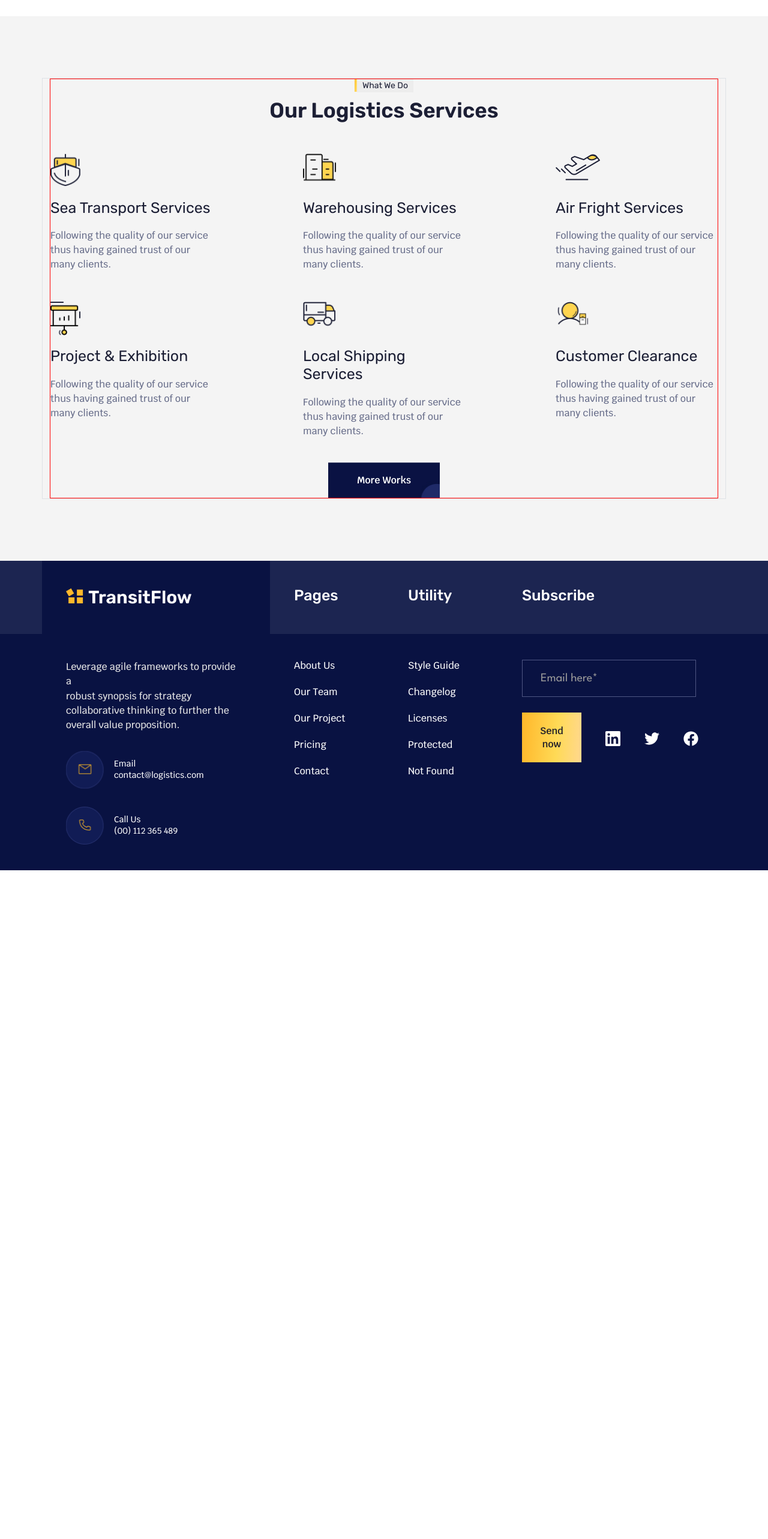
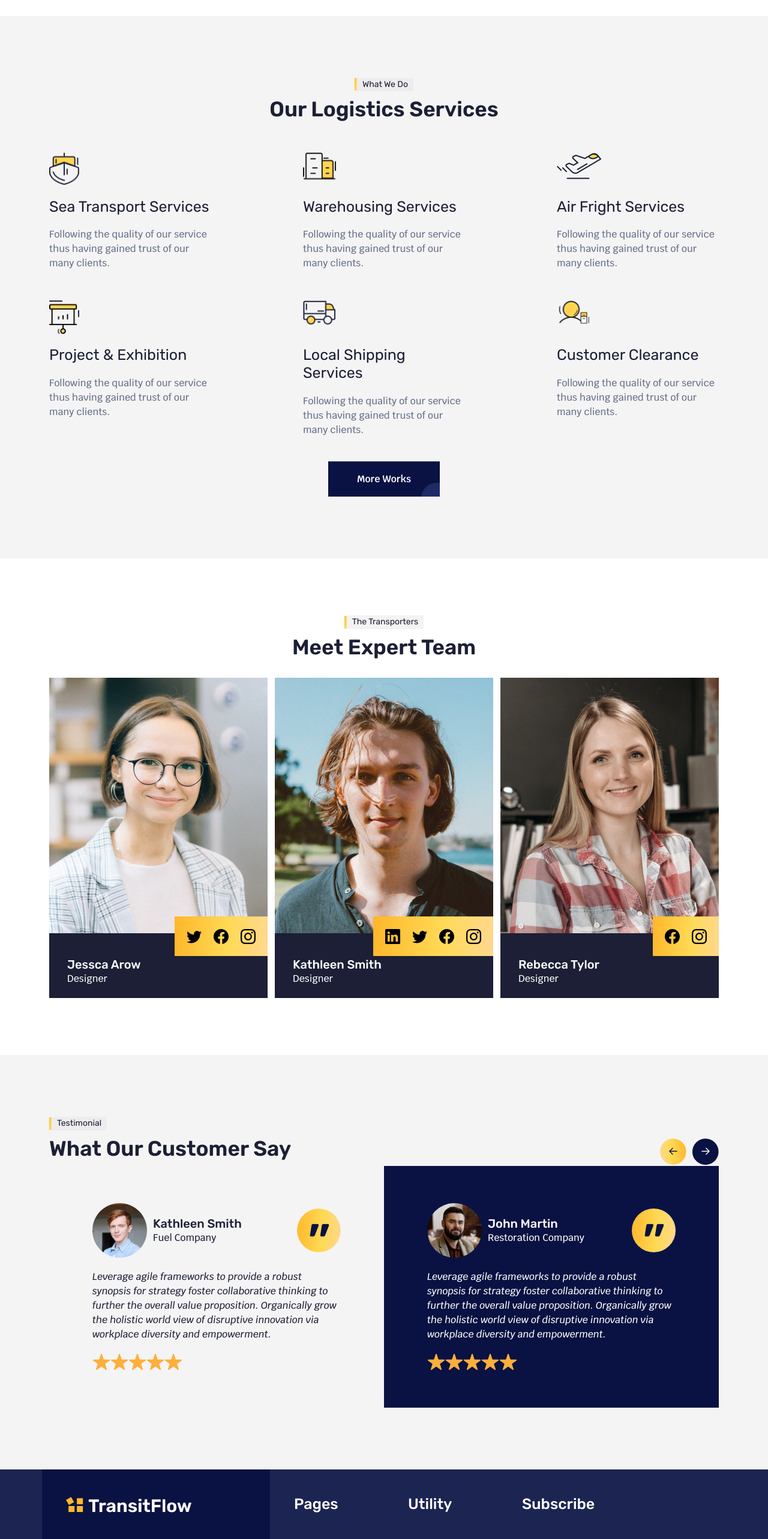
Before and after one commit to E-gap/transit-flow-site, a React (Create React App) app: page / in a window 1280 px wide. Shown: the part 1400-3966 px from the top of the page at 60% size. Before the commit the page ends 2851 px from the top, so only its background shows below. Built offline with nearby package versions, Linux system fonts and the light colour scheme.

Commit message:
about us testimonials complete

```diff
--- a/src/components/AboutUsWeDo/AboutUsWeDo.jsx
+++ b/src/components/AboutUsWeDo/AboutUsWeDo.jsx
@@ -13,7 +13,7 @@ const AboutUsWeDo = () => {
   return (
     <>
       <section className={css.aboutUsWeDo}>
-        <Container className="border">
+        <Container>
           <div className={css.allPartSection}>
             <LittleText text="What We Do" view="light" />
             <h2 className={css.section_headline}>Our Logistics Services</h2>
--- a/src/components/AboutUsWeDo/AboutUsWeDo.module.css
+++ b/src/components/AboutUsWeDo/AboutUsWeDo.module.css
@@ -6,7 +6,6 @@
 
 .allPartSection {
   color: rgba(28, 31, 53, 1);
-  border: 1px solid red;
   display: flex;
   flex-direction: column;
   align-items: center;
--- a/src/components/HomeTestimonial/HomeTestimonial.jsx
+++ b/src/components/HomeTestimonial/HomeTestimonial.jsx
@@ -3,9 +3,11 @@ import Container from "react-bootstrap/Container";
 import LittleText from "../LittleText/LittleText";
 import Carousel from "../Carousel/Carousel";
 
-const HomeTestimonial = () => {
+const HomeTestimonial = ({ bg }) => {
+  const style = css[bg];
+
   return (
-    <section className={css.homeTestimonial}>
+    <section className={`${css.homeTestimonial} ${style}`}>
       <Container>
         <div className={css.allPartSection}>
           <LittleText text="Testimonial" view="light" />
--- a/src/components/HomeTestimonial/HomeTestimonial.module.css
+++ b/src/components/HomeTestimonial/HomeTestimonial.module.css
@@ -1,7 +1,15 @@
 .homeTestimonial {
-  padding: 60px 0px;
+  padding: 103px 0px;
 }
 
 .allPartSection {
   color: rgba(28, 31, 53, 1);
 }
+
+.white {
+  background-color: white;
+}
+
+.grey {
+  background-color: rgba(244, 244, 244, 1);
+}
--- a/src/pages/AboutUsPage/AboutUsPage.jsx
+++ b/src/pages/AboutUsPage/AboutUsPage.jsx
@@ -1,6 +1,8 @@
 import AboutUsMain from "../../components/AboutUsMain/AboutUsMain";
 import AboutUsAboutUs from "../../components/AboutUsAboutUs/AboutUsAboutUs";
 import AboutUsWeDo from "../../components/AboutUsWeDo/AboutUsWeDo";
+import HomeTeam from "../../components/HomeTeam/HomeTeam";
+import HomeTestimonial from "../../components/HomeTestimonial/HomeTestimonial";
 
 const AboutUsPage = () => {
   return (
@@ -8,6 +10,8 @@ const AboutUsPage = () => {
       <AboutUsMain />
       <AboutUsAboutUs />
       <AboutUsWeDo />
+      <HomeTeam />
+      <HomeTestimonial bg="grey" />
     </>
   );
 };
--- a/src/pages/HomePage/HomePage.jsx
+++ b/src/pages/HomePage/HomePage.jsx
@@ -13,7 +13,7 @@ const HomePage = () => {
       <HomeMain />
       <HomeWeDo />
       <HomeWhyUs />
-      <HomeTestimonial />
+      <HomeTestimonial bg="white" />
       <HomeWhyChoose />
       <HomeTeam />
       <HomeContact />
```
